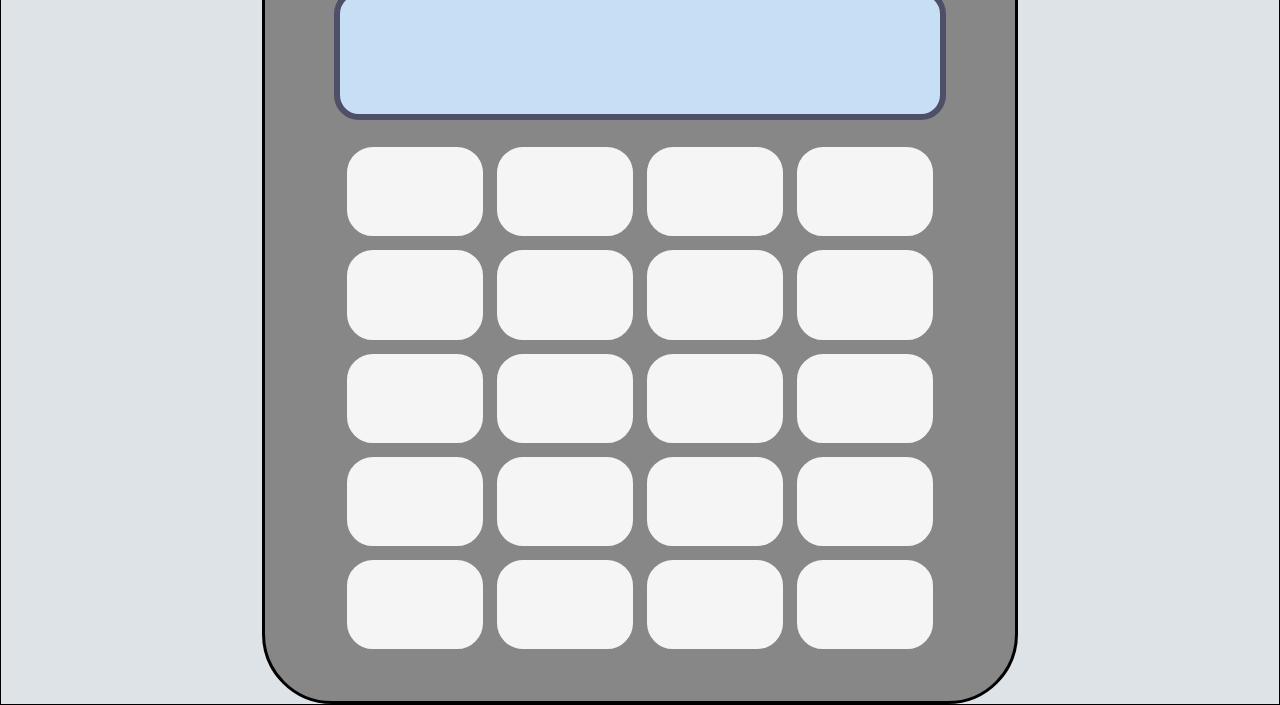
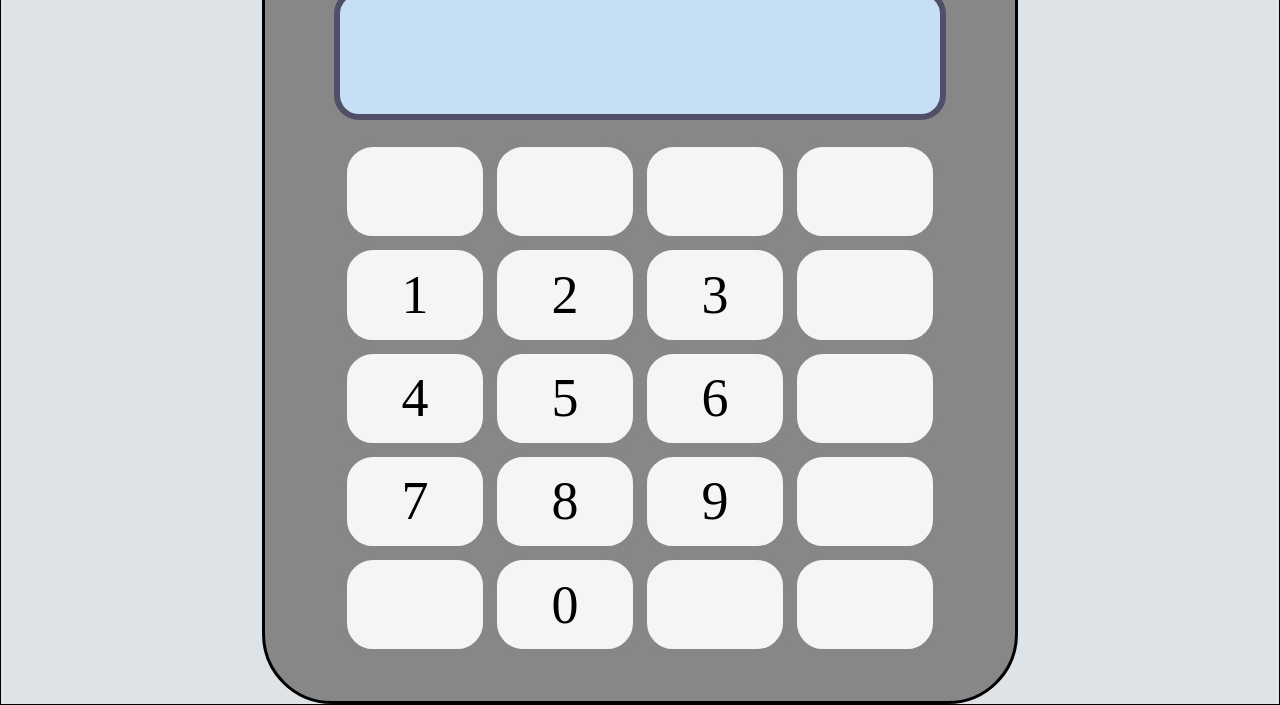
Before and after one commit to Chxwi961/calculator, a plain HTML site: page index.html in a window 1280 px wide. Shown: the part 97-802 px from the top of the page. Drawn offline with Linux system fonts and the light colour scheme.

Commit message:
gave a label to all digit buttons (1-9, 0) using js logic. Note: When using Array.from(node list), its not a copy, its a reference to the actual thing. So if you do array[something] something it will actually change the thing in its origin. The more you know!

```diff
--- a/java.js
+++ b/java.js
@@ -15,3 +15,22 @@ for (let i=0 ; i < (cols * rows); i++) {
 
     buttoncontainer.appendChild(newCell)
 }
+
+let buttonArray = Array.from(buttoncontainer.children)
+let counter = 0;
+
+for (let i=0 ; i<buttonArray.length; i++) {
+    if (i < 3) {
+        buttonArray[i].classList.add('clears')
+    } else if ([4,5,6,8,9,10,12,13,14,17].includes(i)) {
+        buttonArray[i].classList.add('digits')
+        counter += 1
+        if (counter == 10) {
+            counter = 0
+        }
+        buttonArray[i].textContent = counter
+
+    } else {
+        buttonArray[i].classList.add('operations')
+    }
+}
--- a/styles.css
+++ b/styles.css
@@ -57,6 +57,11 @@
     box-sizing: border-box;
     border: 7px solid rgb(136, 135, 135);
     transition: .10s all;
+
+    display: flex;
+    justify-content: center;
+    align-items: center;
+    font-size: 54px;
 }
 
 .button:hover {
```
